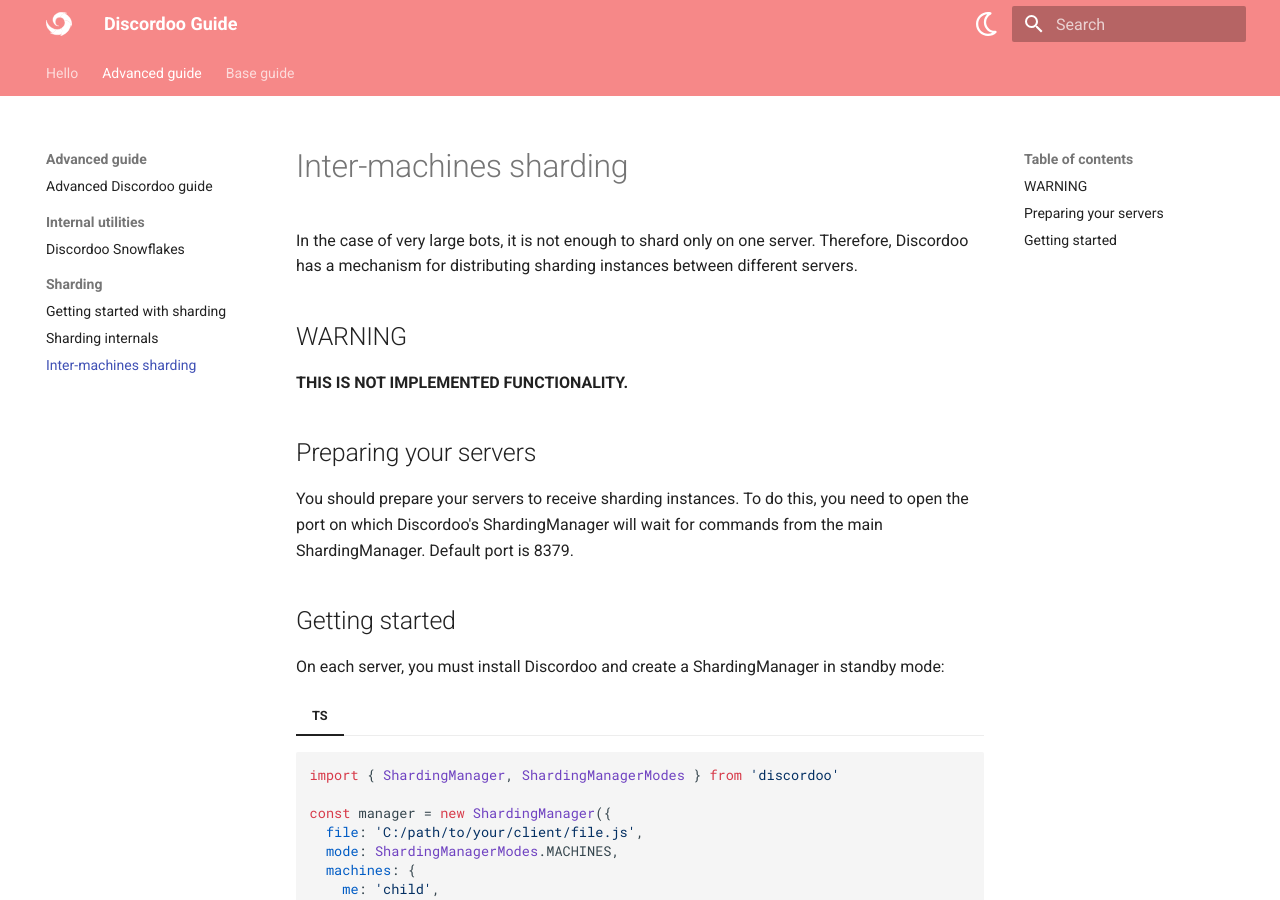
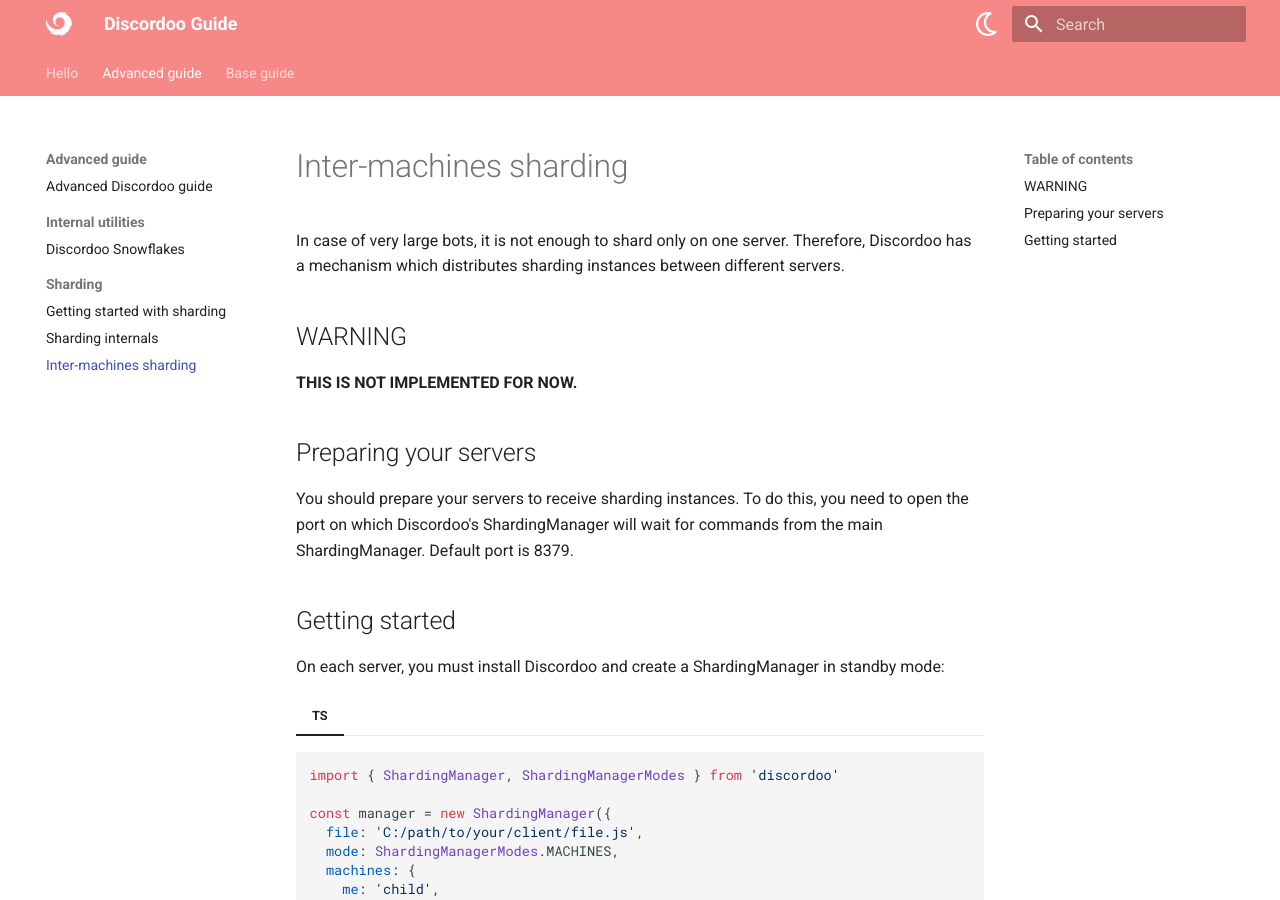
Before and after one commit to ddoodev/guide, an MkDocs documentation site: the page built from docs/advanced-guide/sharding/machines.md, in a window 1280 px wide and 900 px high. Built offline with MkDocs 1.6.1 and Material for MkDocs 9.7.7, drawn with Linux system fonts in a browser that asks for light colours; nearby versions of some CDN libraries; some of the changed text lies outside the part shown.

Commit message:
fix(advanced): sharding/machines grammar fixes

```diff
--- a/docs/advanced-guide/sharding/machines.md
+++ b/docs/advanced-guide/sharding/machines.md
@@ -1,9 +1,9 @@
 # Inter-machines sharding
-In the case of very large bots, it is not enough to shard only on one server.
-Therefore, Discordoo has a mechanism for distributing sharding instances between different servers.
+In case of very large bots, it is not enough to shard only on one server.
+Therefore, Discordoo has a mechanism which distributes sharding instances between different servers.
 
 ## WARNING
-**THIS IS NOT IMPLEMENTED FUNCTIONALITY.**
+**THIS IS NOT IMPLEMENTED FOR NOW.**
 
 ## Preparing your servers
 You should prepare your servers to receive sharding instances. To do this, you need to open the port on which Discordoo's ShardingManager will wait for commands from the main ShardingManager. Default port is 8379.
```
Also changed, not shown: other parts of docs/advanced-guide/sharding/machines.md (+1 -1 lines).
